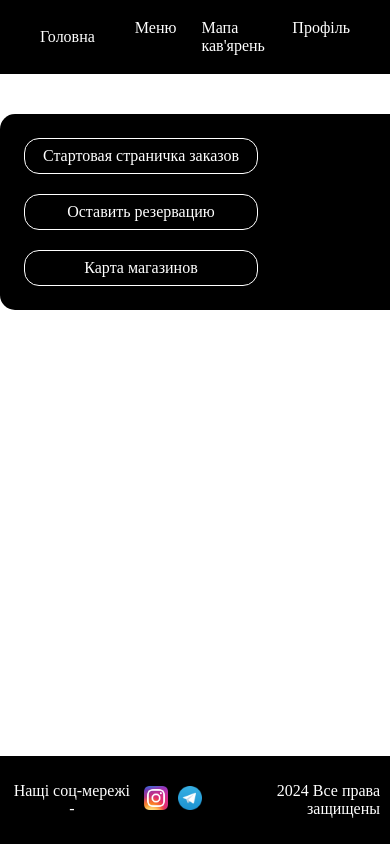
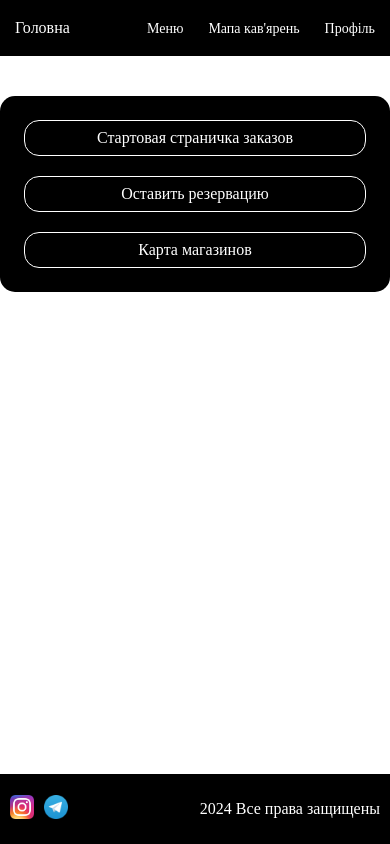
Before and after one commit to daniojey/Coffee-times, a Django app: page / in a window 390 px wide; the page is wider, and only the part inside the window is pictured. Run offline with Django 5.2, Linux system fonts and the light colour scheme; the visitor is signed in with stand-in values (Sample User, id 1).

Commit message:
add live server and add adaptive design in homepage

```diff
--- a/coffeehouses/static/css/base.css
+++ b/coffeehouses/static/css/base.css
@@ -107,3 +107,17 @@ footer {
 .footer-content-container a:hover {
     text-decoration: underline; /* Подчеркивание при наведении */
 }
+
+@media (max-width: 450px) {
+    .base-links a {
+        font-size: 14px;
+    }
+
+    .footer-image-container label{
+        display: none;
+    }
+
+    .base-links-container {
+        padding: 3px 15px;
+    }
+}
--- a/coffeehouses/static/css/homepage.css
+++ b/coffeehouses/static/css/homepage.css
@@ -4,6 +4,7 @@
 }
 
 .content-container {
+    box-sizing: border-box;
     display: flex;
     flex-direction: column;
     overflow-y: auto;
@@ -19,11 +20,10 @@
 
 .base-container a{
     display: flex;
+    box-sizing: border-box;
     align-items: center;
     text-align: center;
     justify-content: center;
-    max-width: 200px;
-    width: 100%;
     padding: 8px 16px;
     background-color: #000000;
     color: #FFFF;
--- a/main/settings.py
+++ b/main/settings.py
@@ -46,6 +46,7 @@ INSTALLED_APPS = [
     'coffeehouses',
     'orders',
     'users',
+    'livereload',
 ]
 
 MIDDLEWARE = [
@@ -87,7 +88,6 @@ DATABASES = {
     'default': dj_database_url.config(
         default="postgres://coffee_user:root@localhost:5432/Coffee_times",  # Это строка по умолчанию для локальной базы данных
         conn_max_age=600,
-        ssl_require=True  # Для безопасности на Heroku
     )
     # {
     #     'ENGINE': 'django.db.backends.postgresql',
--- a/templates/base.html
+++ b/templates/base.html
@@ -45,5 +45,6 @@
                 </div>
             </div>
         </footer>
+        <script src="http://127.0.0.1:35729/livereload.js"></script>
     </body>
 </html>
```
